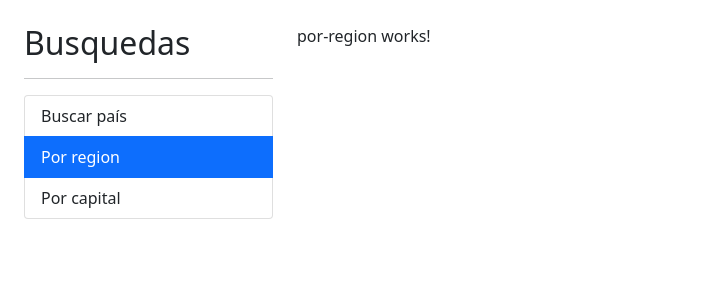
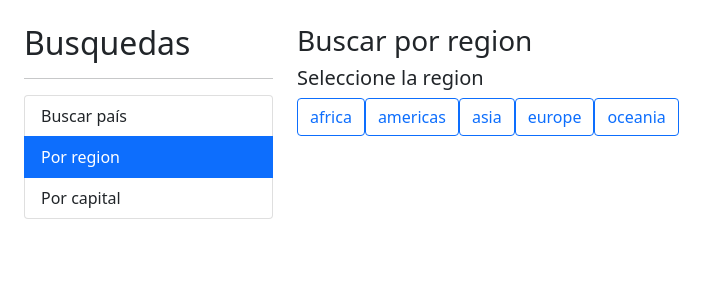
Before and after one commit to GiovanniHM/paisesAPI, an Angular app: page /region in a window 1280 px wide. Shown: the top 300 px of the page, without its empty margins (0-718 px from the left). Built offline with nearby package versions, Linux system fonts and the light colour scheme.

Commit message:
class 123

```diff
--- a/src/app/pais/components/pais-tabla/pais-tabla.component.html
+++ b/src/app/pais/components/pais-tabla/pais-tabla.component.html
@@ -1,4 +1,4 @@
-<table *ngIf="paises.length > 0" class="table table-hover">
+<table  *ngIf="paises.length > 0" class="table table-hover">
   <thead>
     <tr>
       <th>#</th>
@@ -9,7 +9,9 @@
     </tr>
   </thead>
   <tbody>
-    <tr *ngFor="let pais of paises, let i = index">
+    <tr *ngFor="let pais of paises, let i = index"
+    class="animate__animated animate__fadeIn animate__faster"
+    >
     <td>{{i+1}}</td>
     <td>
       <img class="small-flag" src="{{pais.flag}}" alt="">
--- a/src/app/pais/pages/por-capital/por-capital.component.html
+++ b/src/app/pais/pages/por-capital/por-capital.component.html
@@ -1,3 +1,4 @@
+<div class="animate__animated animate__fadeIn animate__faster">
 <div class="row">
   <h2>Por capital</h2>
   <div class="col">
@@ -8,6 +9,7 @@
    ></app-pais-input>
   </div>
 </div>
+</div>
 <hr />
 <div *ngIf="errorM === true" class="alert alert-danger">No se encontro nada con el termino {{termino}}</div>
 <div class="row">
--- a/src/app/pais/pages/por-cpais/por-cpais.component.html
+++ b/src/app/pais/pages/por-cpais/por-cpais.component.html
@@ -1,4 +1,4 @@
-<div class="row">
+<div class="row animate__animated animate__fadeIn animate__faster">
   <h2>Por País</h2>
   <div class="col">
    <app-pais-input
--- a/src/app/pais/pages/por-region/por-region.component.css
+++ b/src/app/pais/pages/por-region/por-region.component.css
@@ -0,0 +1,3 @@
+.mr{
+  margin-right:   12px;
+}
--- a/src/app/pais/pages/por-region/por-region.component.html
+++ b/src/app/pais/pages/por-region/por-region.component.html
@@ -1 +1,30 @@
-<p>por-region works!</p>
+<div class="animate__animated animate__fadeIn animate__faster">
+<h3>Buscar por region <small>{{ regionActiva | titlecase }}</small></h3>
+
+<h5>Seleccione la region </h5>
+
+<!-- [class.btn-primary]="region === regionActiva" -->
+
+<!-- [ngClass]="{
+  'btn-primary': regionActiva === region,
+  'btn-outline-primary': regionActiva !== region
+
+}" -->
+
+<div class="row">
+  <div class="col">
+    <button *ngFor="let region of regiones"
+            [class]="getClaseCSS(region)"
+            (click)="activarRegion(region.toString())">
+      {{region}}
+    </button>
+  </div>
+</div>
+
+</div>
+
+<div class="row">
+  <div class="col">
+    <app-pais-tabla [paises]="paises"></app-pais-tabla>
+  </div>
+</div>
--- a/src/app/pais/pages/por-region/por-region.component.ts
+++ b/src/app/pais/pages/por-region/por-region.component.ts
@@ -1,4 +1,6 @@
 import { Component, OnInit } from '@angular/core';
+import { Country } from '../../interfaces/pais.interface';
+import { PaisService } from '../../services/pais.service';
 
 @Component({
   selector: 'app-por-region',
@@ -7,9 +9,37 @@
 })
 export class PorRegionComponent implements OnInit {
 
-  constructor() { }
+  regiones: string[] = ['africa', 'americas', 'asia', 'europe', 'oceania'];
+  regionActiva: string = "";
+  paises: Country[] = [];
+
+  constructor(private paisService: PaisService) { }
 
   ngOnInit(): void {
   }
 
+  activarRegion(region: string){
+
+    if(region === this.regionActiva)
+      return;
+    this.regionActiva = region;
+    this.paises = [];
+    this.getPaises(region)
+
+
+  }
+
+  getClaseCSS(region: string){
+    return (region === this.regionActiva) ? 'btn btn-primary': 'btn btn-outline-primary'
+  }
+
+  getPaises(region: string){
+
+    this.paisService.buscarPais(region, 'region').subscribe(
+      (resp) => {
+        this.paises = resp;
+      }
+    );
+  }
+
 }
--- a/src/app/pais/services/pais.service.ts
+++ b/src/app/pais/services/pais.service.ts
@@ -1,6 +1,7 @@
-import { HttpClient } from '@angular/common/http';
+import { HttpClient, HttpParams } from '@angular/common/http';
 import { Injectable } from '@angular/core';
 import { Observable } from 'rxjs';
+import { tap } from 'rxjs/operators';
 import { Country } from '../interfaces/pais.interface';
 
 @Injectable({
@@ -8,13 +9,26 @@
 })
 export class PaisService {
 
-  private apiUrl: string = "https://restcountries.eu/rest/v2"
+  private apiUrl: string = "https://restcountries.eu/rest/v2";
+
+
+  get httpParams(){
+    return new HttpParams().set('fields', 'name;capital;alpha2Code;flag;population');
+  }
+
 
   constructor( private http: HttpClient) { }
 
   buscarPais(termino: string, type: string): Observable<Country[]>{
+
+
+
+
     const url = `${this.apiUrl}/${type}/${termino}`
-    return this.http.get<Country[]>(url);
+    return this.http.get<Country[]>(url, {params: this.httpParams})
+            .pipe(
+              tap(console.log)
+            );
   }
 
   getPaisPorAlpha(id:string):Observable<Country>{
--- a/src/index.html
+++ b/src/index.html
@@ -6,6 +6,10 @@
   <base href="/">
   <meta name="viewport" content="width=device-width, initial-scale=1">
   <link rel="icon" type="image/x-icon" href="favicon.ico">
+  <link
+    rel="stylesheet"
+    href="https://cdnjs.cloudflare.com/ajax/libs/animate.css/4.1.1/animate.min.css"
+  />
   <!-- CSS only -->
   <link href="https://cdn.jsdelivr.net/npm/bootstrap@5.0.0-beta3/dist/css/bootstrap.min.css" rel="stylesheet" integrity="sha384-eOJMYsd53ii+scO/bJGFsiCZc+5NDVN2yr8+0RDqr0Ql0h+rP48ckxlpbzKgwra6" crossorigin="anonymous">
 </head>
```
